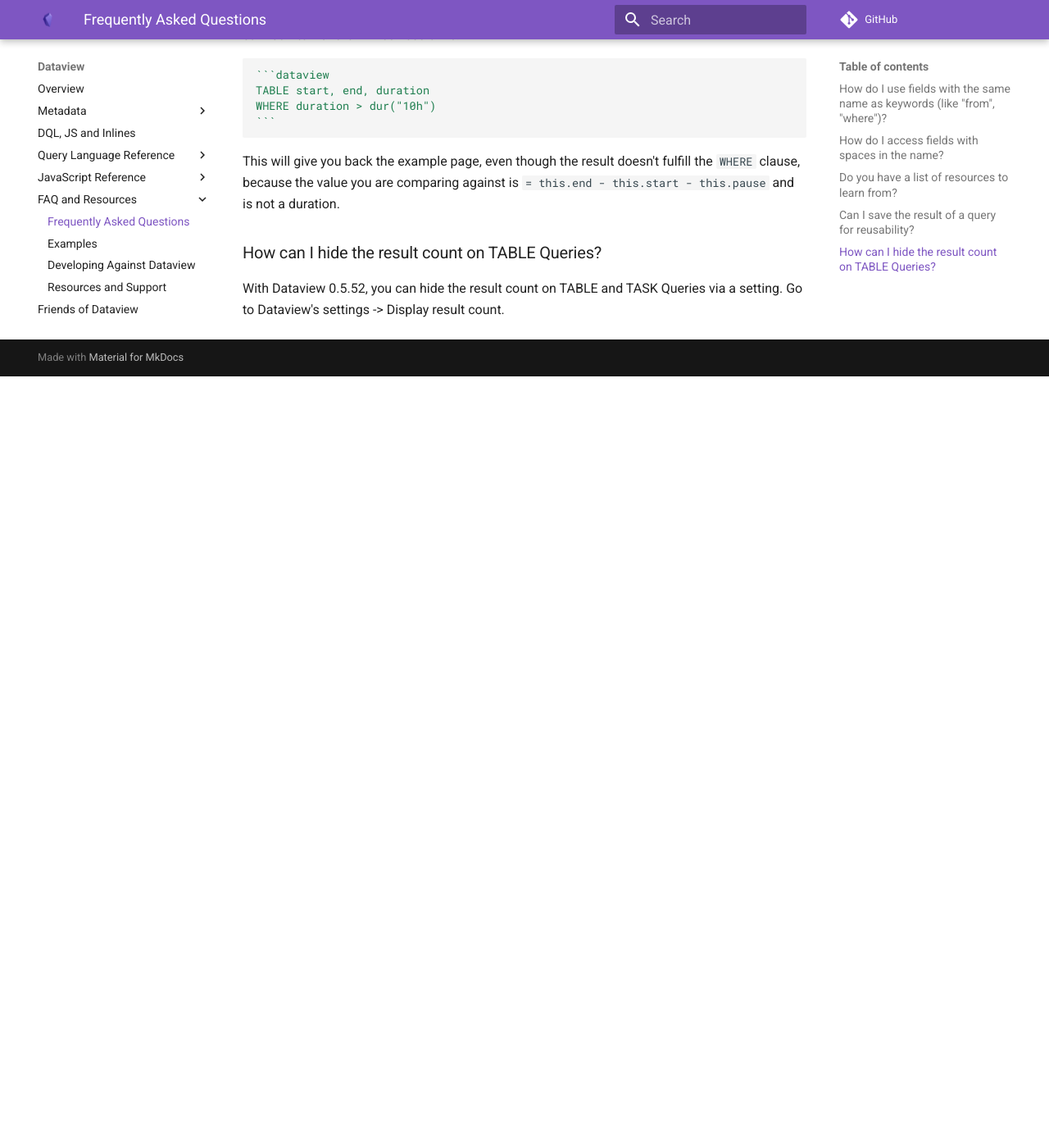
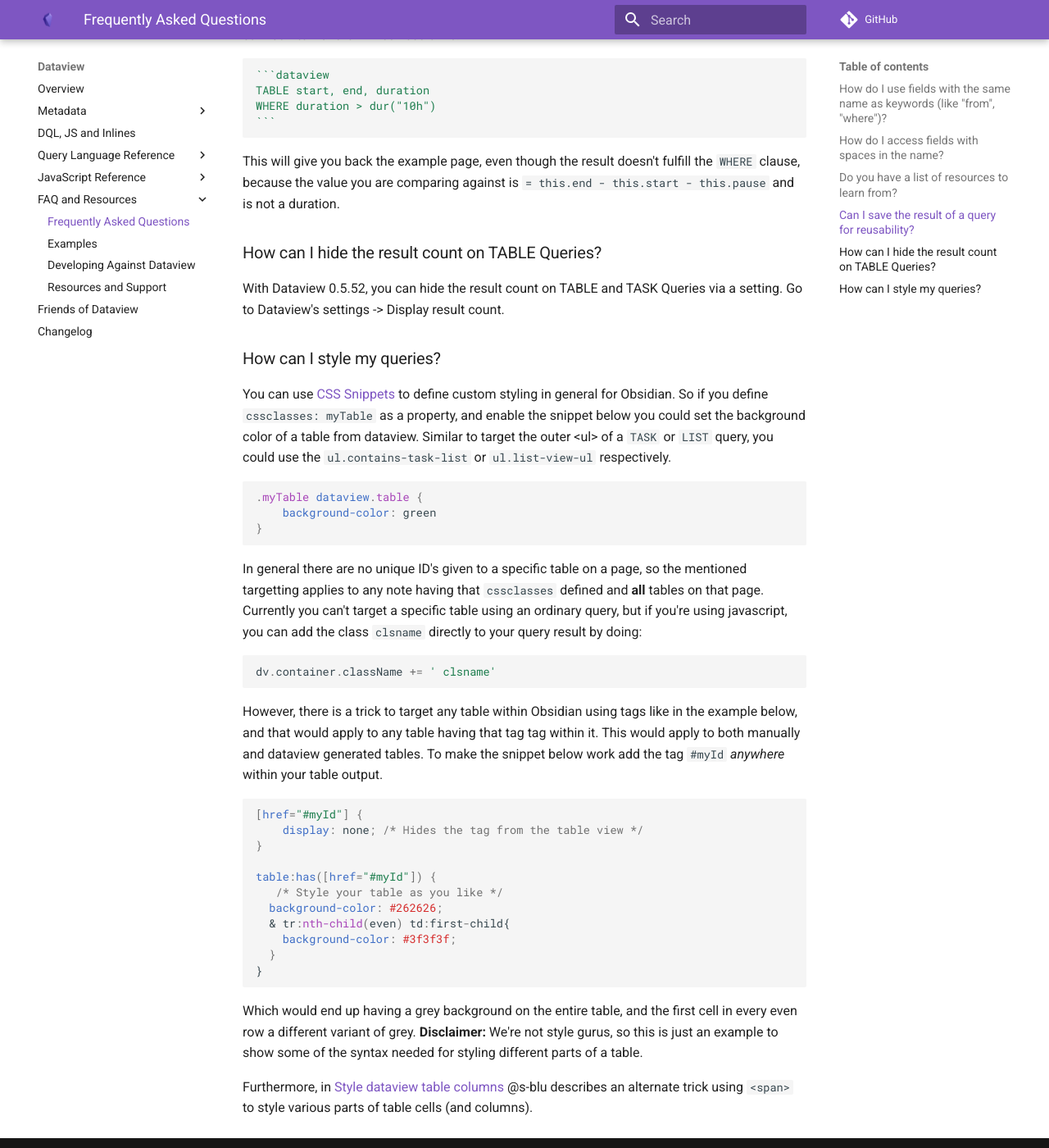
Before and after one commit to blacksmithgu/obsidian-dataview, an MkDocs documentation site: the page built from docs/docs/resources/faq.md, in a window 1280 px wide and 1400 px high, scrolled down 1517 px. Shown: the whole window at 82% size. Built offline with MkDocs 1.6.1 and Material for MkDocs 9.7.7, drawn with Linux system fonts in a browser that asks for light colours; comment, search, counter and statistics services are not loaded; before the commit the page ends 1976 px from its top, so only the background shows below that.

Commit message:
Feature update documentation 0.5.64 (#2224)
* Reordered function list according to documentation order

In order to easier see which functions lacks documentation, the list is reorder to match the documentation of all functions.

* Updated the documentation on functions according to 0.5.64

Added a few missing functions to be documented, and some aliases to be listed within the documentation.

* Corrected round() example

Completed #1692

* Check and fetch a version of obsidian-dataview

Clarified how to check which version of obsidian-dataview the "npm install obsidian-dataview" installed, and how to get a specific version.

Completes #1625 ( from https://github.com/blacksmithgu/obsidian-dataview/projects/15#card-87060855)

* FAQ: Styling query results

Related to #925, this documentation shows how to target the dataview results, and even throws in an extra tip related to uniquely targeting a table.

See also https://github.com/blacksmithgu/obsidian-dataview/projects/15#card-86490429

* Possible addendum to style FAQ documentation

Not sure if we like to link to external sites, but since it's @sblu, I wanted to also add this paragraph into the documentation.

* Added note on dateformat() returning a string

Completes the documentation on #1401, which would allow that to be closed.

https://github.com/blacksmithgu/obsidian-dataview/projects/15#card-86490433

* On field shorthands added a hint to Tasks

As described in #1520 added a hint to the Tasks plugin related to using emojis with dates in tasks.

* Added note on the use of visual, and a split

Changed some text related to the implicit field visual of the task metadata from #523, (and threw in a little addition on flattening tasks/lists)

See also https://github.com/blacksmithgu/obsidian-dataview/projects/15#card-86490454

* Update format of render.ts

The format of render.ts keeps bugging other PR's...

---------

Co-authored-by: Michael "Tres" Brenan <blacksmithgu@gmail.com>

````diff
--- a/docs/docs/resources/faq.md
+++ b/docs/docs/resources/faq.md
@@ -68,3 +68,39 @@ This will give you back the example page, even though the result doesn't fulfill
 ### How can I hide the result count on TABLE Queries?
 
 With Dataview 0.5.52, you can hide the result count on TABLE and TASK Queries via a setting. Go to Dataview's settings -> Display result count.
+
+### How can I style my queries?
+
+You can use [CSS Snippets](https://help.obsidian.md/Extending+Obsidian/CSS+snippets) to define custom styling in general for Obsidian. So if you define `cssclasses: myTable` as a property, and enable the snippet below you could set the background color of a table from dataview. Similar to target the outer &lt;ul&gt; of a `TASK` or `LIST` query, you could use the `ul.contains-task-list` or `ul.list-view-ul` respectively.
+
+```css
+.myTable dataview.table {
+    background-color: green
+}
+```
+
+In general there are no unique ID's given to a specific table on a page, so the mentioned targetting applies to any note having that `cssclasses` defined and **all** tables on that page. Currently you can't target a specific table using an ordinary query, but if you're using javascript, you can add the class `clsname` directly to your query result by doing:
+
+```js
+dv.container.className += ' clsname'
+```
+
+However, there is a trick to target any table within Obsidian using tags like in the example below, and that would apply to any table having that tag tag within it. This would apply to both manually and dataview generated tables. To make the snippet below work add the tag `#myId` _anywhere_ within your table output.
+
+```css
+[href="#myId"] {
+    display: none; /* Hides the tag from the table view */
+}
+
+table:has([href="#myId"]) {
+   /* Style your table as you like */
+  background-color: #262626;
+  & tr:nth-child(even) td:first-child{
+    background-color: #3f3f3f;
+  }
+}
+```
+
+Which would end up having a grey background on the entire table, and the first cell in every even row a different variant of grey. **Disclaimer:** We're not style gurus, so this is just an example to show some of the syntax needed for styling different parts of a table.
+
+Furthermore, in [Style dataview table columns](https://s-blu.github.io/obsidian_dataview_example_vault/20%20Dataview%20Queries/Style%20dataview%20table%20columns/) @s-blu describes an alternate trick using `<span>` to style various parts of table cells (and columns).
````
Also changed, not shown: docs/docs/annotation/metadata-tasks.md (+8 -3 lines), docs/docs/reference/functions.md (+31 -5 lines), docs/docs/resources/develop-against-dataview.md (+6 -0 lines), 1 other file.
